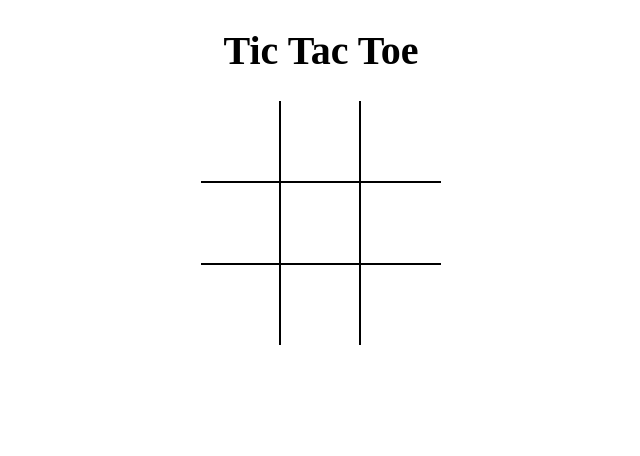
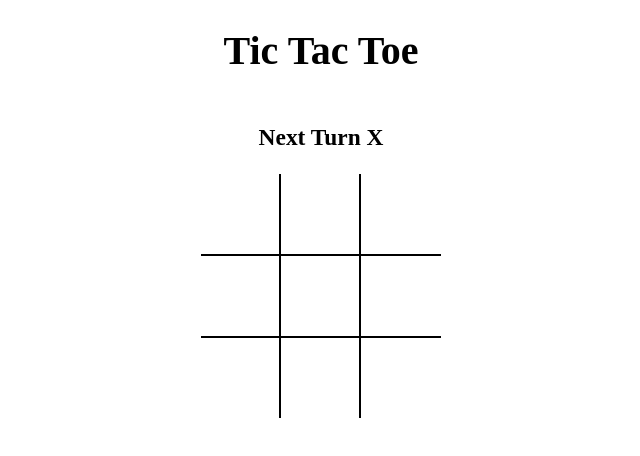
Before and after one commit to sparshkr24/TicTacToe, a React (Vite) app: page / in a window 1280 px wide. Shown: the top 456 px of the page, without its empty margins (319-959 px from the left). Built offline with nearby package versions, Linux system fonts and the light colour scheme.

Commit message:
Add winner function as display message

```diff
--- a/src/App.jsx
+++ b/src/App.jsx
@@ -1,11 +1,46 @@
-import React from "react";
+import React, {useState} from "react";
 import Board from "./Components/Board/Board";
+import {calculateWinner} from "./calculateWinner"
 
 const App = () => {
+
+  // state of board
+  const [board, setBoard] = useState(Array(9).fill(null));
+  // whose chance is next?
+  const [isXNext, setisXNext] = useState(true);
+
+  const handleBoardClick = (position) => {
+    // game stops when the clicked square already has value or winner is decided
+    if(board[position] || winner){
+      return;
+    }
+
+    // setting new state of board with callback function
+    // prev->value
+    setBoard((prev)=>{
+      return prev.map((value, idx)=>{
+        if(idx === position){
+          setisXNext(isXNext?false: true)
+          return isXNext? 'X': 'O';
+        }
+        else{
+          return value;
+        }
+      })
+    })
+  }
+
+  // Calculate winner by combinations
+  const winner = calculateWinner(board);
+
+  // display message
+  let message = winner? `Winner ${winner}` : `Next Turn ${isXNext? 'X': 'O'}`;
+
   return (
     <div className="app">
       <h1>Tic Tac Toe</h1>
-      <Board />
+      <h3>{message}</h3>
+      <Board board={board} handleBoardClick={handleBoardClick} />
     </div>
   );
 };
--- a/src/Components/Board/Board.jsx
+++ b/src/Components/Board/Board.jsx
@@ -1,31 +1,12 @@
 import React,  { useState } from "react";
 import Square from "./Square";
 
-export default function Board() {
-  const [board, setBoard] = useState(Array(9).fill(null));
-  const [isXNext, setisXNext] = useState(true);
-
-  const handleBoardClick = (position) => {
-    if(board[position]){
-      return;
-    }
-
-    setBoard((prev)=>{
-      return prev.map((value, idx)=>{
-        if(idx === position){
-          setisXNext(isXNext?false: true)
-          return isXNext? 'X': 'O';
-        }
-        else{
-          return value;
-        }
-      })
-    })
-
-
-  }
+export default function Board({board, handleBoardClick}) {
 
   const renderSquare = position => {
+
+    // When onClick is invoked, the callback function will run every time and will return handleBoardClick function
+    // which will be set as the onClick function
     return (
     <Square value={board[position]}
       onclick={ () =>{return handleBoardClick(position);
@@ -53,3 +34,8 @@ export default function Board() {
     </div>
   );
 }
+
+// Board system
+// 0 1 2
+// 3 4 5
+// 6 7 8
--- /dev/null
+++ b/src/calculateWinner.jsx
@@ -0,0 +1,20 @@
+export function calculateWinner(squares) {
+    // all combinations by which one can win TicTacToe
+    const lines = [
+      [0, 1, 2],
+      [3, 4, 5],
+      [6, 7, 8],
+      [0, 3, 6],
+      [1, 4, 7],
+      [2, 5, 8],
+      [0, 4, 8],
+      [2, 4, 6],
+    ];
+    for (let i = 0; i < lines.length; i++) {
+      const [a, b, c] = lines[i];
+      if (squares[a] && squares[a] === squares[b] && squares[a] === squares[c]) {
+        return squares[a];
+      }
+    }
+    return null;
+  }
```
Also changed, not shown: assets/Calculate winner function.js (deleted, +0 -19 lines).
